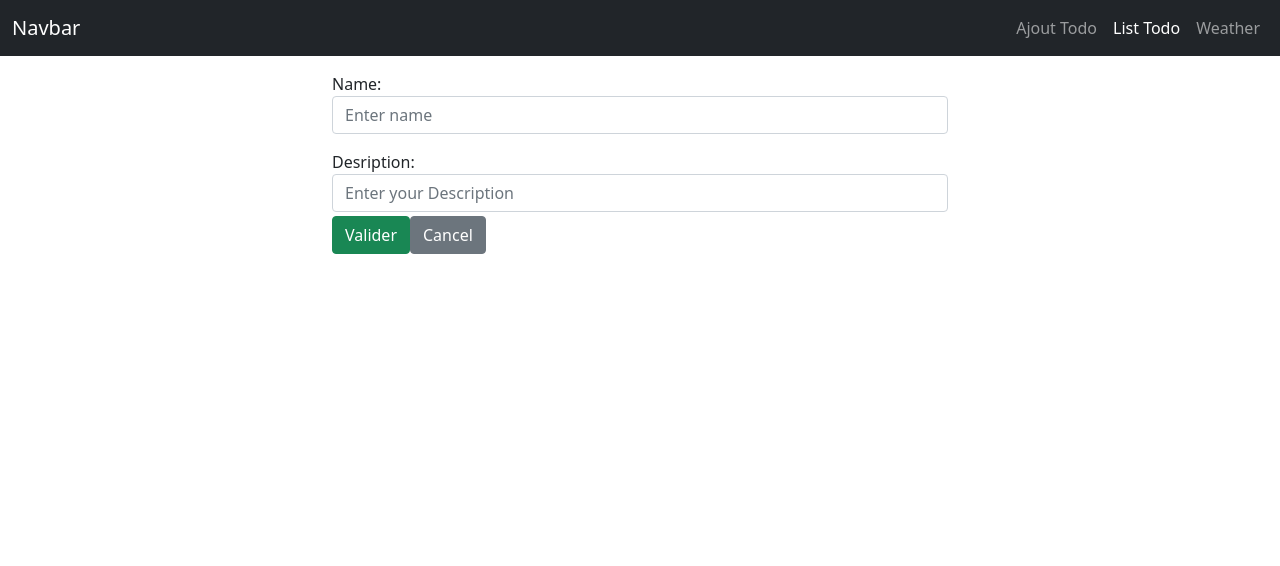
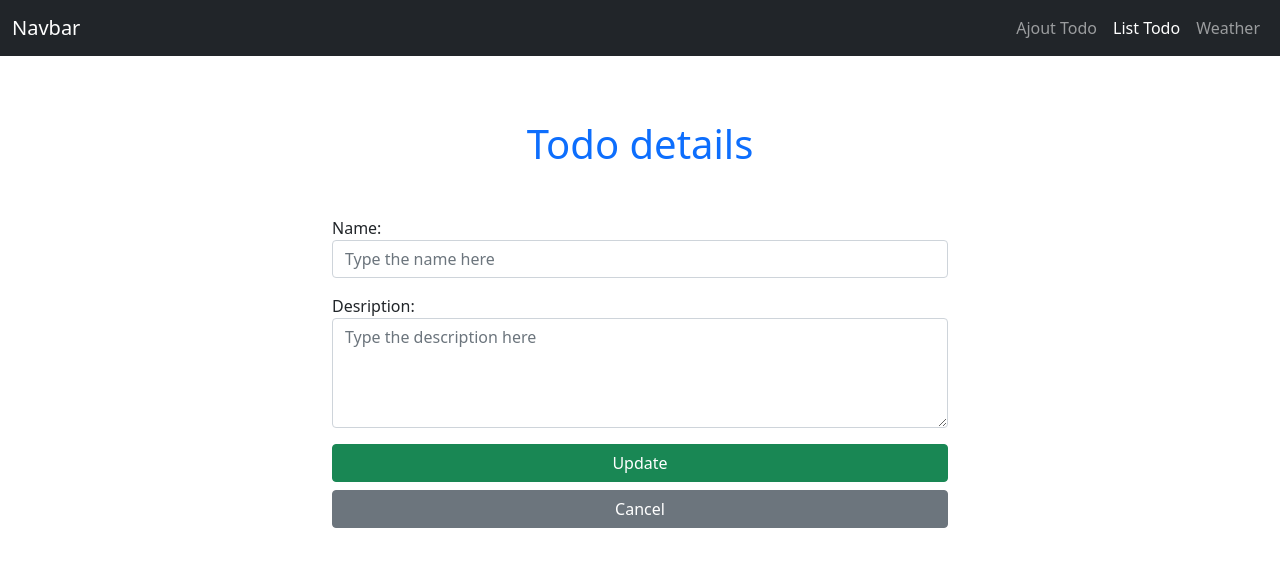
Before and after one commit to dagboujhatem/react-challenge-4, a React (Create React App) app: page /detailTodo/1 in a window 1280 px wide. Shown: the top 566 px of the page. Built offline with nearby package versions, Linux system fonts and the light colour scheme.

Commit message:
refactor update todo

```diff
--- a/src/components/DetailTodo.js
+++ b/src/components/DetailTodo.js
@@ -17,20 +17,14 @@ class DetailTodo extends Component {
   componentDidMount() {
     const id = this.props.match.params.idTodo;
     const todo = todosLocalStorage[id];
-    // console.log(id);
-    // console.log(todo);
     if(todo !== undefined)
     {
-     // console.log(this.state);
-
       this.setState({
         data: todo,
       });
-     // console.log(this.state);
     }else{
       this.setState(initialtState);
     }
-    //console.log(this.state);
   }
 
   handleName = (e) => {
@@ -44,32 +38,20 @@ class DetailTodo extends Component {
         name: e.target.value
       });
       this.setState({newData});
-
-    // this.setState({
-    //   data: {
-    //     name: e.target.value,
-    //   },
-    // });
-   // console.log(this.state)
   };
 
   handleDescription = (e) => {
-    // this.setState({
-    //   data: { description: e.target.value },
-    // });
     const newData = Object.assign(this.state.data, {
       description: e.target.value
     });
     this.setState({newData});
-    //console.log(this.state)
   };
 
   validate = () => {
     let nameError = "";
     let descriptionError = "";
-
     if (!this.state.data.name) {
-      nameError = "name is required";
+      nameError = "This field is required.";
       document.getElementById("name").classList.remove("is-valid");
       document.getElementById("name").classList.add("is-invalid");
     } else {
@@ -82,7 +64,7 @@ class DetailTodo extends Component {
     }
 
     if (!this.state.data.description) {
-      nameError = "description is required";
+      nameError = "This field is required.";
       document.getElementById("description").classList.remove("is-valid");
       document.getElementById("description").classList.add("is-invalid");
     } else {
@@ -102,17 +84,8 @@ class DetailTodo extends Component {
     const isValid = this.validate();
     if (isValid) {
       const id = this.props.match.params.idTodo;
-    //   todosLocalStorage[id].name = this.state.data.name;
-    // todosLocalStorage[id].description = this.state.data.description;
-    //console.log(this.state.data);
-    todosLocalStorage.splice(id, 1, this.state.data);
-
-    localStorage.setItem('todos',JSON.stringify(todosLocalStorage));
-      //console.log(this.state);
-      //clear form
-      // this.todo.name = this.state.data.name;
-      // this.todo.description = this.state.data.description;
-
+      todosLocalStorage.splice(id, 1, this.state.data);
+      localStorage.setItem('todos',JSON.stringify(todosLocalStorage));
       this.setState(initialtState);
       this.props.history.push(`/`);
     }
@@ -121,24 +94,12 @@ class DetailTodo extends Component {
     this.props.history.push("/");
   };
 
-  // componentDidUpdate(prevProps, prevState) {
-  //   const todosLocalStorage = JSON.parse(localStorage.getItem("todos") || "[]");
-  //   const id = this.props.match.params.idTodo;
-
-  //   todosLocalStorage[id].name = this.state.data.name;
-  //   todosLocalStorage[id].description = this.state.data.description;
-
-  //   localStorage.setItem('todos',JSON.stringify(todosLocalStorage));
-  //   console.log(todosLocalStorage);
-  // }
-
   render() {
-    // const { name, description } = this.state.data;
-    // console.log(description);
     return (
       <div className="container-fluid mt-3">
         <div className="row">
           <div className="offset-3 col-6">
+          <h1 className="my-5 text-center text-primary">Todo details</h1>
             <form onSubmit={this.handleSubmit}>
               <div className="form-group">
                 <label className="text-start w-100">Name:</label>
@@ -147,7 +108,7 @@ class DetailTodo extends Component {
                   type="text"
                   className="form-control"
                   value={this.state.data.name || ""}
-                  placeholder="Enter name"
+                  placeholder="Type the name here"
                   onChange={this.handleName}
                 />
                 <div className="text-start w-100 invalid-feedback d-block">
@@ -156,12 +117,12 @@ class DetailTodo extends Component {
               </div>
               <div className="form-group mt-3">
                 <label className="text-start w-100">Desription:</label>
-                <input
+                <textarea
                   id="description"
-                  type="text"
+                  rows="4"
                   className="form-control"
                   value={this.state.data.description || "" }
-                  placeholder="Enter your Description"
+                  placeholder="Type the description here"
                   onChange={this.handleDescription}
                   required
                 />
@@ -169,14 +130,14 @@ class DetailTodo extends Component {
                   {this.state.descriptionError}
                 </div>
               </div>
-
+              <div className="d-grid gap-2 mt-3">
               <button type="submit" className="btn btn-success">
-                Valider
+                Update
               </button>
-
-              <button className="btn btn-secondary" onClick={this.handleCancel}>
+              <button className="btn btn-secondary text-white" onClick={this.handleCancel}>
                 Cancel
               </button>
+              </div>
             </form>
           </div>
         </div>
```
